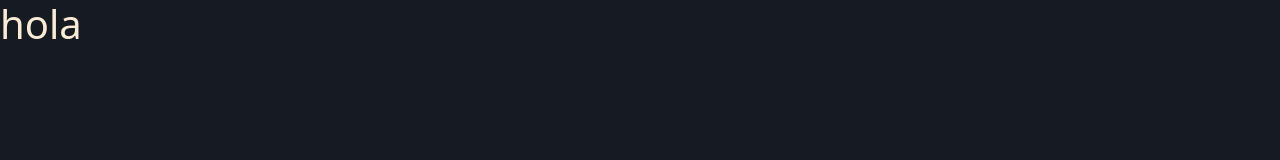
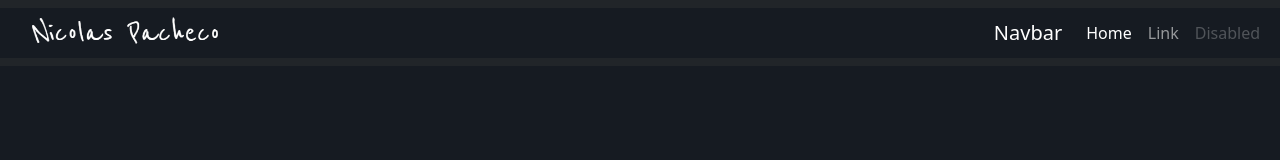
Before and after one commit to nickop22/portFolio-1.3, a plain HTML site: page index.html in a window 1280 px wide. Drawn offline with nearby package versions, Linux system fonts and the light colour scheme.

Commit message:
agrego navbar y logo

```diff
--- a/index.html
+++ b/index.html
@@ -9,7 +9,34 @@
     <title>Nicolas Pacheco CV</title>
 </head>
 <body>
-    <h1>hola</h1>
+    <header>
+        <nav class="navbar navbar-expand-lg navbar-dark bg-dark">
+            <div class="container-fluid ">
+                <div class="container">
+                    <a class="navbar-brand" href="#">
+                      <img src="./assets/img/logo.png" alt="logo Nico" height="50px">
+                    </a>
+                  </div>
+              <a class="navbar-brand" href="#">Navbar</a>
+              <button class="navbar-toggler" type="button" data-bs-toggle="collapse" data-bs-target="#navbarSupportedContent" aria-controls="navbarSupportedContent" aria-expanded="false" aria-label="Toggle navigation">
+                <span class="navbar-toggler-icon"></span>
+              </button>
+              <div class="collapse navbar-collapse" id="navbarSupportedContent">
+                <ul class="navbar-nav me-auto mb-2 mb-lg-0">
+                  <li class="nav-item">
+                    <a class="nav-link active" aria-current="page" href="#">Home</a>
+                  </li>
+                  <li class="nav-item">
+                    <a class="nav-link" href="#">Link</a>
+                  </li>
+                  <li class="nav-item">
+                    <a class="nav-link disabled">Disabled</a>
+                  </li>
+                </ul>
+              </div>
+            </div>
+          </nav>
+    </header>
 
 
 
```
